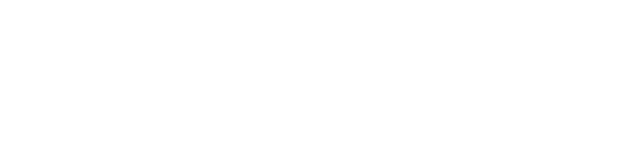
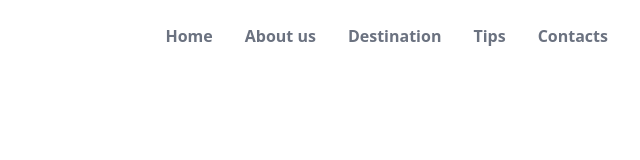
Before and after one commit to wandeyyyyy/travel-website, a plain HTML site: page html/index.html in a window 1280 px wide. Shown: the whole page, without its empty margins (640-1280 px from the left). Drawn offline with Linux system fonts and the light colour scheme.

Commit message:
another commit

```diff
--- a/html/index.html
+++ b/html/index.html
@@ -1,12 +1,19 @@
 <!DOCTYPE html>
 <html lang="en">
 <head>
-    <meta charset="UTF-8">
-    <meta name="viewport" content="width=device-width, initial-scale=1.0">
-    <title>Travel Blog</title>
-    <link rel="stylesheet" href="/dist/output.css">
+  <meta charset="UTF-8">
+  <meta name="viewport" content="width=device-width, initial-scale=1.0">
+  <title>Travel Blog</title>
+  <link rel="stylesheet" href="/dist/output.css">
 </head>
 <body>
+  <nav class=" hidden md:flex float-right p-4">
+    <a href="#" class="py-2 px-4 text-gray-500 font-semibold border-purple-500">Home</a>
+    <a href="#" class="py-2 px-4 text-gray-500 font-semibold border-purple-500">About us</a>
+    <a href="#" class="py-2 px-4 text-gray-500 font-semibold border-purple-500">Destination</a>
+    <a href="#" class="py-2 px-4 text-gray-500 font-semibold border-purple-500">Tips</a>
+    <a href="#" class="py-2 px-4 text-gray-500 font-semibold border-purple-500">Contacts</a>
+</nav>
 
-  </body>
+</body>
 </html>
--- a/tailwind.config.js
+++ b/tailwind.config.js
@@ -1,6 +1,6 @@
 /** @type {import('tailwindcss').Config} */
 module.exports = {
-  content: ["./css/**/*.{html,js}"],
+  content: ["./html/index.html","./src/**/*.{html,js}"],
   theme: {
     extend: {},
   },
```
Also changed, not shown: dist/output.css, src/style.css (renamed from css/style.css), 1 other file.
